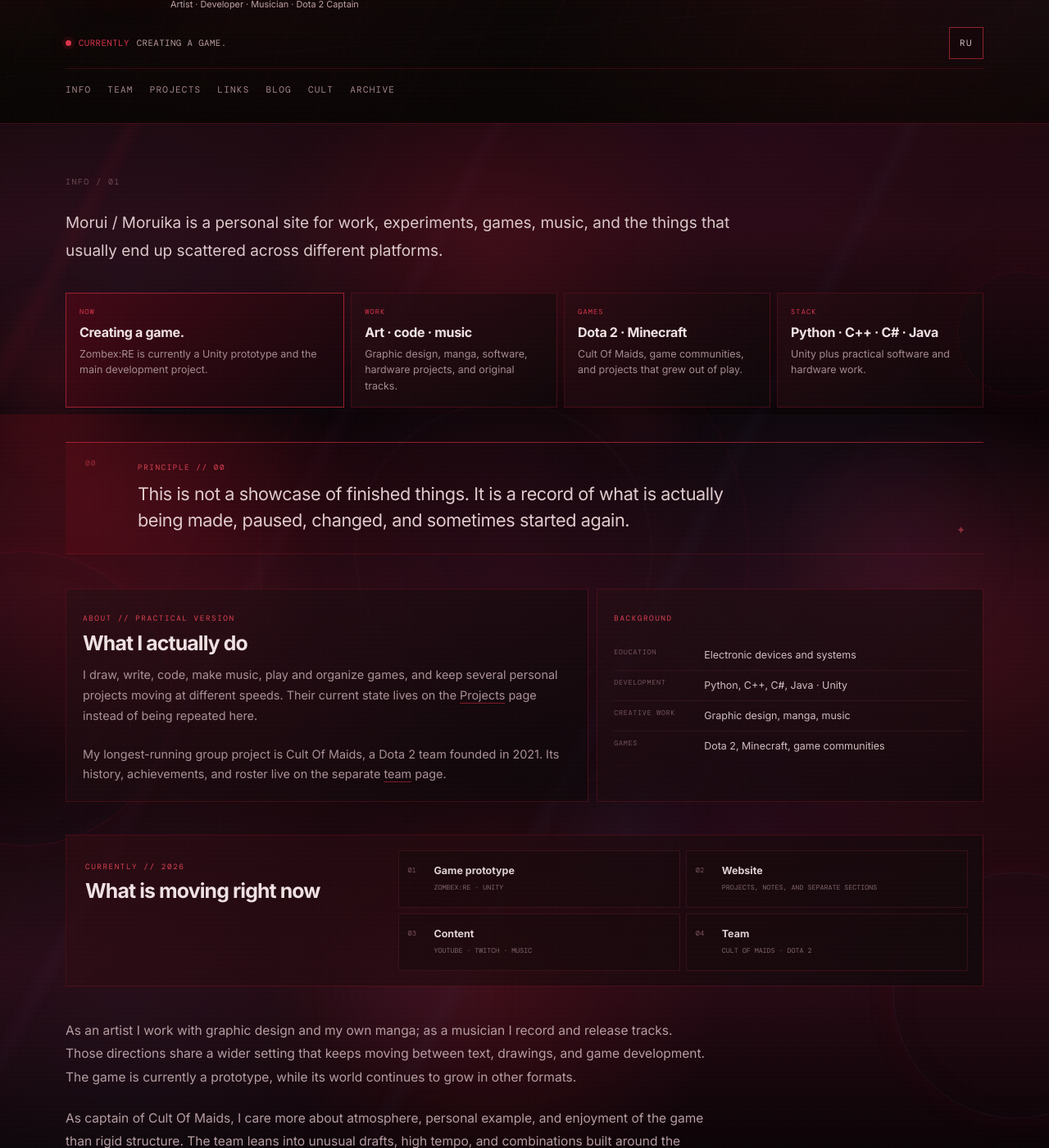
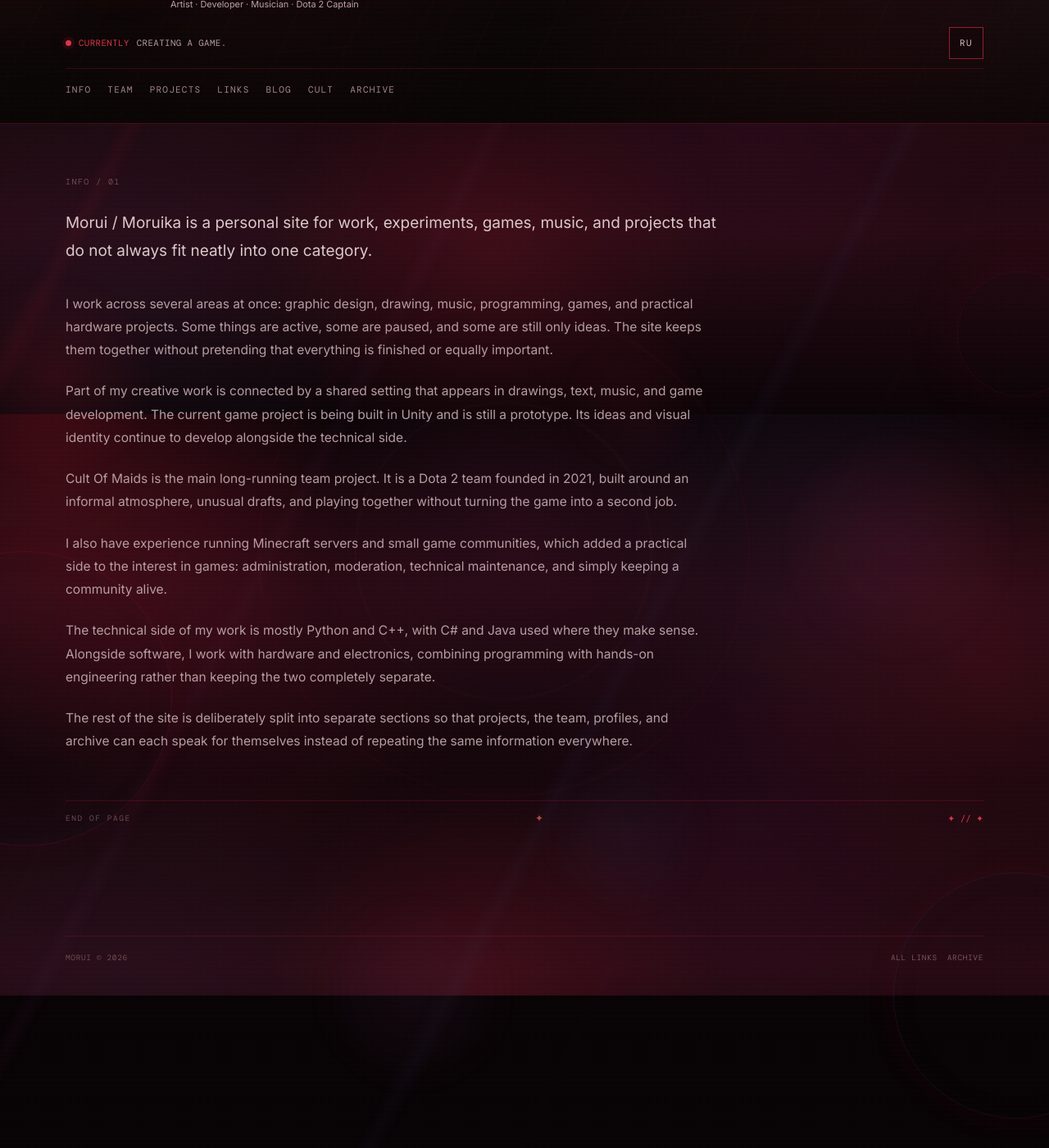
Before and after one commit to Moruika/moruika.github.io, a Jekyll site: the page built from index.md, in a window 1280 px wide and 1400 px high, scrolled down 395 px. Shown: the whole window at 82% size. Built offline with Jekyll 4.4.1, drawn with Linux system fonts in a browser that asks for light colours; after the commit the page ends 1609 px from its top, so only the background shows below that; some of the changed text lies outside the part shown.

Commit message:
Add files via upload

```diff
--- a/index.md
+++ b/index.md
@@ -10,57 +10,18 @@ date: 2026-09-21
 last_modified_at: 2026-09-21
 ---
 
-<p class="lede">Morui / Moruika is a personal site for work, experiments, games, music, and the things that usually end up scattered across different platforms.</p>
+<p class="lede">Morui / Moruika is a personal site for work, experiments, games, music, and projects that do not always fit neatly into one category.</p>
 
-<section class="home-snapshot" aria-label="At a glance">
-  <div class="snapshot-card snapshot-main"><span class="snapshot-kicker">NOW</span><strong>{{ site.current_status_en }}</strong><p>Zombex:RE is currently a Unity prototype and the main development project.</p></div>
-  <div class="snapshot-card"><span class="snapshot-kicker">WORK</span><strong>Art · code · music</strong><p>Graphic design, manga, software, hardware projects, and original tracks.</p></div>
-  <div class="snapshot-card"><span class="snapshot-kicker">GAMES</span><strong>Dota 2 · Minecraft</strong><p>Cult Of Maids, game communities, and projects that grew out of play.</p></div>
-  <div class="snapshot-card"><span class="snapshot-kicker">STACK</span><strong>Python · C++ · C# · Java</strong><p>Unity plus practical software and hardware work.</p></div>
-</section>
+<p>I work across several areas at once: graphic design, drawing, music, programming, games, and practical hardware projects. Some things are active, some are paused, and some are still only ideas. The site keeps them together without pretending that everything is finished or equally important.</p>
 
-<section class="home-manifesto" aria-label="Site principle">
-  <span class="eyebrow">PRINCIPLE // 00</span>
-  <p>This is not a showcase of finished things. It is a record of what is actually being made, paused, changed, and sometimes started again.</p>
-</section>
+<p>Part of my creative work is connected by a shared setting that appears in drawings, text, music, and game development. The current game project is being built in Unity and is still a prototype. Its ideas and visual identity continue to develop alongside the technical side.</p>
 
-<section class="info-split">
-  <div>
-    <span class="eyebrow">ABOUT // PRACTICAL VERSION</span>
-    <h2 class="mini-title">What I actually do</h2>
-    <p>I draw, write, code, make music, play and organize games, and keep several personal projects moving at different speeds. Their current state lives on the <a href="{{ '/projects/' | relative_url }}">Projects</a> page instead of being repeated here.</p>
-    <p>My longest-running group project is Cult Of Maids, a Dota 2 team founded in 2021. Its history, achievements, and roster live on the separate <a href="{{ '/team/' | relative_url }}">team</a> page.</p>
-  </div>
-  <div class="fact-panel">
-    <span class="eyebrow">BACKGROUND</span>
-    <dl>
-      <div><dt>Education</dt><dd>Electronic devices and systems</dd></div>
-      <div><dt>Development</dt><dd>Python, C++, C#, Java · Unity</dd></div>
-      <div><dt>Creative work</dt><dd>Graphic design, manga, music</dd></div>
-      <div><dt>Games</dt><dd>Dota 2, Minecraft, game communities</dd></div>
-    </dl>
-  </div>
-</section>
+<p>Cult Of Maids is the main long-running team project. It is a Dota 2 team founded in 2021, built around an informal atmosphere, unusual drafts, and playing together without turning the game into a second job.</p>
 
-<section class="home-current">
-  <div>
-    <span class="eyebrow">CURRENTLY // 2026</span>
-    <h2 class="mini-title">What is moving right now</h2>
-  </div>
-  <div class="current-list">
-    <div><b>01</b><span>Game prototype</span><em>Zombex:RE · Unity</em></div>
-    <div><b>02</b><span>Website</span><em>Projects, notes, and separate sections</em></div>
-    <div><b>03</b><span>Content</span><em>YouTube · Twitch · music</em></div>
-    <div><b>04</b><span>Team</span><em>Cult Of Maids · Dota 2</em></div>
-  </div>
-</section>
+<p>I also have experience running Minecraft servers and small game communities, which added a practical side to the interest in games: administration, moderation, technical maintenance, and simply keeping a community alive.</p>
 
-<p>As an artist I work with graphic design and my own manga; as a musician I record and release tracks. Those directions share a wider setting that keeps moving between text, drawings, and game development. The game is currently a prototype, while its world continues to grow in other formats.</p>
+<p>The technical side of my work is mostly Python and C++, with C# and Java used where they make sense. Alongside software, I work with hardware and electronics, combining programming with hands-on engineering rather than keeping the two completely separate.</p>
 
-<p>As captain of Cult Of Maids, I care more about atmosphere, personal example, and enjoyment of the game than rigid structure. The team leans into unusual drafts, high tempo, and combinations built around the players rather than a fixed template.</p>
-
-<p>My game experience also includes Minecraft server administration, from anarchic projects to fantasy modded servers. Some of those communities grew to several hundred players, which added community management to the technical side of the work.</p>
-
-<p>The technical side includes Python and C++, with growing Java and C# experience. Alongside software, I also build and customize hardware solutions, combining code with practical engineering.</p>
+<p>The rest of the site is deliberately split into separate sections so that projects, the team, profiles, and archive can each speak for themselves instead of repeating the same information everywhere.</p>
 
 <div class="ornament" data-end-label="END OF PAGE"><span>✦</span></div>
```
Also changed, not shown: ru/index.md (+7 -46 lines).
